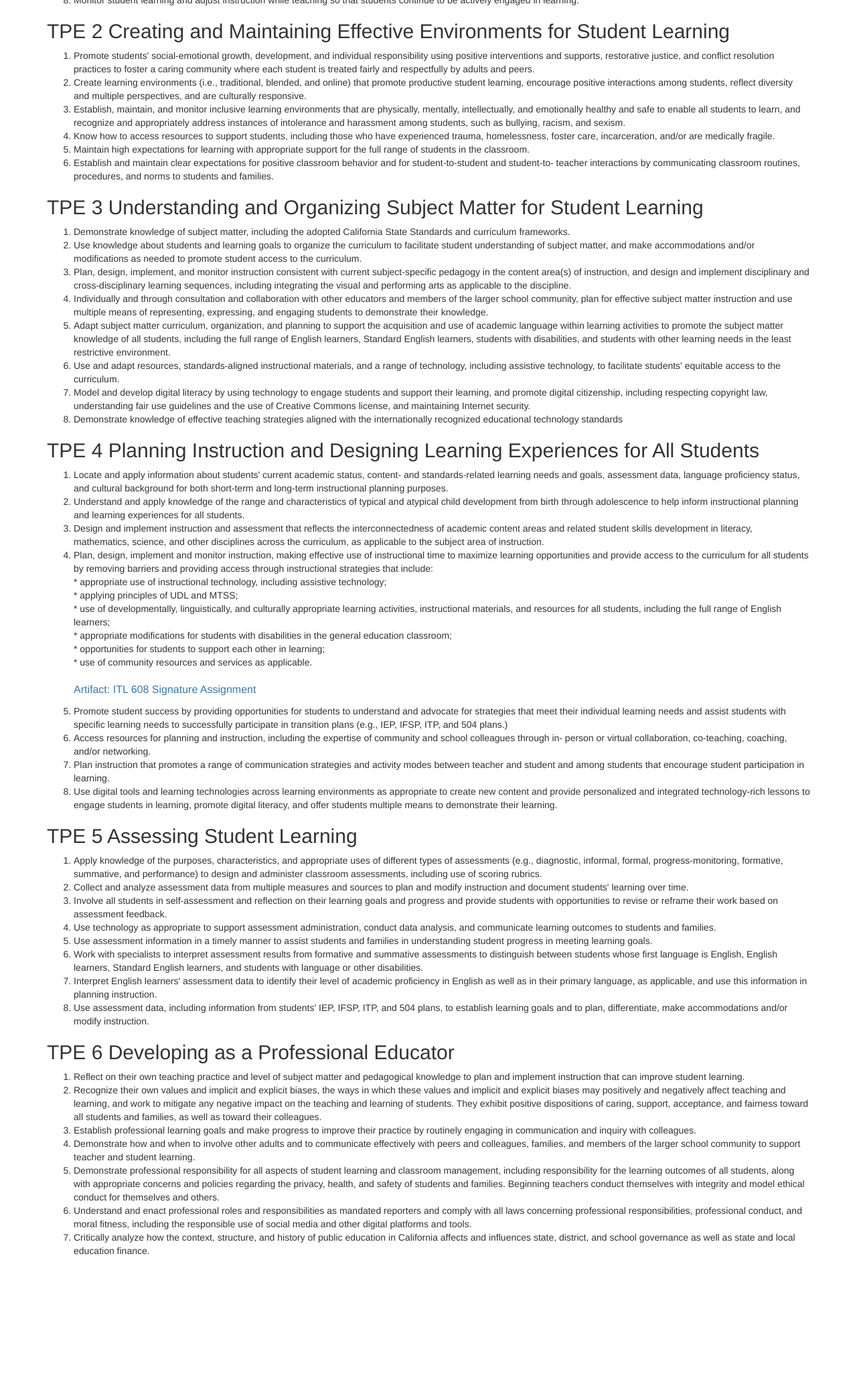
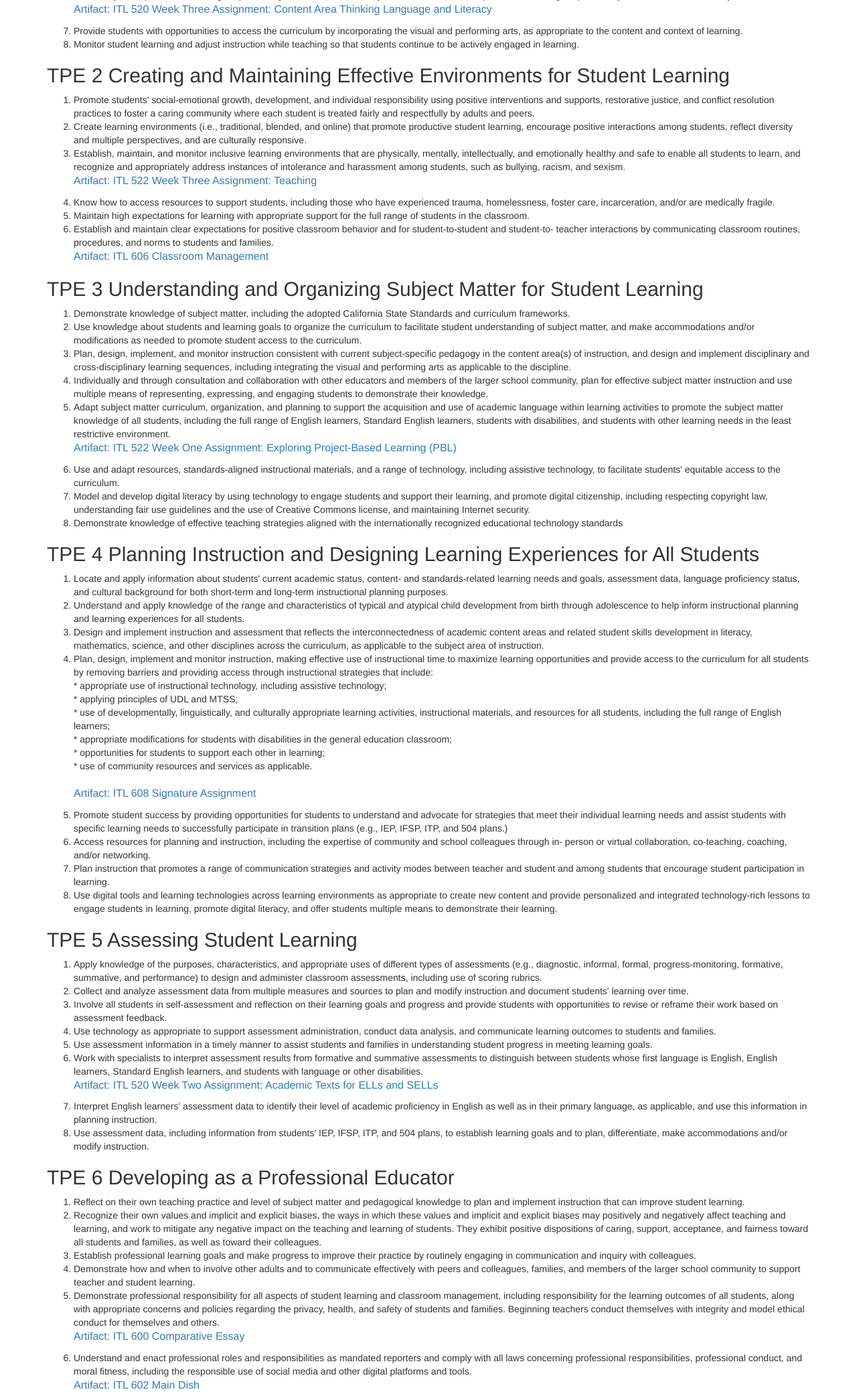
Before and after one commit to CoolConfucius/NationalUniversityShowcase, a plain HTML site: page index.html at #!/tpes in a window 1280 px wide. Shown: the part 556-2644 px from the top of the page at 67% size. Before the commit the page ends 2444 px from the top, so only its background shows below. Drawn offline with nearby package versions, Linux system fonts and the light colour scheme; some packages are replaced by stand-ins of ours.

Commit message:
added artifact anchors to tpes from itls 520 522 and more

```diff
--- a/html/tpes.html
+++ b/html/tpes.html
@@ -4,15 +4,27 @@
     </div>
     <h2>TPE 1 Engaging and Support All Students in Learning</h2>
     <ol>
-      <li>Apply knowledge of students, including their prior experiences, interests, and social-emotional learning needs, as well as their funds of knowledge and cultural, language, and socioeconomic backgrounds, to engage them in learning</li>
+      <!-- 1.1 -->
+      <li>Apply knowledge of students, including their prior experiences, interests, and social-emotional learning needs, as well as their funds of knowledge and cultural, language, and socioeconomic backgrounds, to engage them in learning
+        <br>
+        <p><a ui-sref="itl606signatureassignment">Artifact: ITL 608 Signature Assignment</a></p>
+      </li>
+      <!-- 1.2 -->
       <li>Maintain ongoing communication with students and families, including the use of technology to communicate with and support students and families, and to communicate achievement expectations and student progress</li>
+      <!-- 1.3 -->
       <li>Connect subject matter to real-life contexts and provide active learning experiences to engage student interest, support student motivation, and allow students to extend their learning.</li>
+      <!-- 1.4 -->
       <li>Use a variety of developmentally and ability-appropriate instructional strategies, resources, and assistive technology, including principles of Universal Design of Learning (UDL) and Multi-Tiered System of Supports (MTSS) to support access to the curriculum for a wide range of learners within the general education classroom and environment.
-      <br>
-      <p><a ui-sref="itl608literacylearningplan">Artifact: ITL 608 Literacy Learning Plan</a></p>
+        <br>
+        <p><a ui-sref="itl608literacylearningplan">Artifact: ITL 608 Literacy Learning Plan</a></p>
       </li>
+      <!-- 1.5 -->
       <li>Promote students' critical and creative thinking and analysis through activities that provide opportunities for inquiry, problem solving, responding to and framing meaningful questions, and reflection.</li>
-      <li>Provide a supportive learning environment for students' first and/or second language acquisition by using research- based instructional approaches, including focused English Language Development, Specially Designed Academic Instruction in English (SDAIE), scaffolding across content areas, and structured English immersion, and demonstrate an understanding of the difference among students whose only instructional need is to acquire Standard English proficiency, students who may have an identified disability affecting their ability to acquire Standard English proficiency, and students who may have both a need to acquire Standard English proficiency and an identified disability.</li>
+      <!-- 1.6 -->
+      <li>Provide a supportive learning environment for students' first and/or second language acquisition by using research- based instructional approaches, including focused English Language Development, Specially Designed Academic Instruction in English (SDAIE), scaffolding across content areas, and structured English immersion, and demonstrate an understanding of the difference among students whose only instructional need is to acquire Standard English proficiency, students who may have an identified disability affecting their ability to acquire Standard English proficiency, and students who may have both a need to acquire Standard English proficiency and an identified disability.
+        <br>
+        <p><a ui-sref="itl520contentareathinking">Artifact: ITL 520 Week Three Assignment: Content Area Thinking Language and Literacy</a></p>
+      </li>
       <li>Provide students with opportunities to access the curriculum by incorporating the visual and performing arts, as appropriate to the content and context of learning.</li>
       <li>Monitor student learning and adjust instruction while teaching so that students continue to be actively engaged in learning.</li>
     </ol>
@@ -21,19 +33,35 @@
     <ol>
       <li>Promote students' social-emotional growth, development, and individual responsibility using positive interventions and supports, restorative justice, and conflict resolution practices to foster a caring community where each student is treated fairly and respectfully by adults and peers.</li>
       <li>Create learning environments (i.e., traditional, blended, and online) that promote productive student learning, encourage positive interactions among students, reflect diversity and multiple perspectives, and are culturally responsive.</li>
-      <li>Establish, maintain, and monitor inclusive learning environments that are physically, mentally, intellectually, and emotionally healthy and safe to enable all students to learn, and recognize and appropriately address instances of intolerance and harassment among students, such as bullying, racism, and sexism.</li>
+      <!-- 2.3 -->
+      <li>Establish, maintain, and monitor inclusive learning environments that are physically, mentally, intellectually, and emotionally healthy and safe to enable all students to learn, and recognize and appropriately address instances of intolerance and harassment among students, such as bullying, racism, and sexism.
+        <br>
+        <p><a ui-sref="itl522teaching">Artifact: ITL 522 Week Three Assignment: Teaching</a></p>
+      </li>
+      <!-- 2.4 -->
       <li>Know how to access resources to support students, including those who have experienced trauma, homelessness, foster care, incarceration, and/or are medically fragile.</li>
+      <!-- 2.5 -->
       <li>Maintain high expectations for learning with appropriate support for the full range of students in the classroom.</li>
-      <li>Establish and maintain clear expectations for positive classroom behavior and for student-to-student and student-to- teacher interactions by communicating classroom routines, procedures, and norms to students and families.</li>
+      <!-- 2.6 -->
+      <li>Establish and maintain clear expectations for positive classroom behavior and for student-to-student and student-to- teacher interactions by communicating classroom routines, procedures, and norms to students and families.
+        <p><a ui-sref="itl606classroommanagement">Artifact: ITL 606 Classroom Management</a></p>
+      </li>
     </ol>
 
     <h2>TPE 3 Understanding and Organizing Subject Matter for Student Learning</h2>
     <ol>
+      <!-- 3.1 -->
       <li>Demonstrate knowledge of subject matter, including the adopted California State Standards and curriculum frameworks.</li>
+      <!-- 3.2 -->
       <li>Use knowledge about students and learning goals to organize the curriculum to facilitate student understanding of subject matter, and make accommodations and/or modifications as needed to promote student access to the curriculum.</li>
+      <!-- 3.3 -->
       <li>Plan, design, implement, and monitor instruction consistent with current subject-specific pedagogy in the content area(s) of instruction, and design and implement disciplinary and cross-disciplinary learning sequences, including integrating the visual and performing arts as applicable to the discipline.</li>
+      <!-- 3.4 -->
       <li>Individually and through consultation and collaboration with other educators and members of the larger school community, plan for effective subject matter instruction and use multiple means of representing, expressing, and engaging students to demonstrate their knowledge.</li>
-      <li>Adapt subject matter curriculum, organization, and planning to support the acquisition and use of academic language within learning activities to promote the subject matter knowledge of all students, including the full range of English learners, Standard English learners, students with disabilities, and students with other learning needs in the least restrictive environment.</li>
+      <!-- 3.5 -->
+      <li>Adapt subject matter curriculum, organization, and planning to support the acquisition and use of academic language within learning activities to promote the subject matter knowledge of all students, including the full range of English learners, Standard English learners, students with disabilities, and students with other learning needs in the least restrictive environment.
+        <p><a ui-sref="itl522pbl">Artifact: ITL 522 Week One Assignment: Exploring Project-Based Learning (PBL)</a></p>
+      </li>
       <li>Use and adapt resources, standards-aligned instructional materials, and a range of technology, including assistive technology, to facilitate students' equitable access to the curriculum.</li>
       <li>Model and develop digital literacy by using technology to engage students and support their learning, and promote digital citizenship, including respecting copyright law, understanding fair use guidelines and the use of Creative Commons license, and maintaining Internet security.</li>
       <li>Demonstrate knowledge of effective teaching strategies aligned with the internationally recognized educational technology standards</li>
@@ -63,23 +91,45 @@
     </ol>
     <h2>TPE 5 Assessing Student Learning</h2>
     <ol>
+      <!-- 5.1 -->
       <li>Apply knowledge of the purposes, characteristics, and appropriate uses of different types of assessments (e.g., diagnostic, informal, formal, progress-monitoring, formative, summative, and performance) to design and administer classroom assessments, including use of scoring rubrics.</li>
+      <!-- 5.2 -->
       <li>Collect and analyze assessment data from multiple measures and sources to plan and modify instruction and document students' learning over time.</li>
+      <!-- 5.3 -->
       <li>Involve all students in self-assessment and reflection on their learning goals and progress and provide students with opportunities to revise or reframe their work based on assessment feedback.</li>
+      <!-- 5.4 -->
       <li>Use technology as appropriate to support assessment administration, conduct data analysis, and communicate learning outcomes to students and families.</li>
+      <!-- 5.5 -->
       <li>Use assessment information in a timely manner to assist students and families in understanding student progress in meeting learning goals.</li>
-      <li>Work with specialists to interpret assessment results from formative and summative assessments to distinguish between students whose first language is English, English learners, Standard English learners, and students with language or other disabilities.</li>
+      <!-- 5.6 -->
+      <li>Work with specialists to interpret assessment results from formative and summative assessments to distinguish between students whose first language is English, English learners, Standard English learners, and students with language or other disabilities.
+        <br>
+        <p><a ui-sref="itl520academictexts">Artifact: ITL 520 Week Two Assignment: Academic Texts for ELLs and SELLs</a></p>
+      </li>
       <li>Interpret English learners' assessment data to identify their level of academic proficiency in English as well as in their primary language, as applicable, and use this information in planning instruction.</li>
       <li>Use assessment data, including information from students' IEP, IFSP, ITP, and 504 plans, to establish learning goals and to plan, differentiate, make accommodations and/or modify instruction.</li>
     </ol>
     <h2>TPE 6 Developing as a Professional Educator</h2>
     <ol>
+      <!-- 6.1 -->
       <li>Reflect on their own teaching practice and level of subject matter and pedagogical knowledge to plan and implement instruction that can improve student learning.</li>
+      <!-- 6.2 -->
       <li>Recognize their own values and implicit and explicit biases, the ways in which these values and implicit and explicit biases may positively and negatively affect teaching and learning, and work to mitigate any negative impact on the teaching and learning of students.  They exhibit positive dispositions of caring, support, acceptance, and fairness toward all students and families, as well as toward their colleagues.</li>
+      <!-- 6.3 -->
       <li>Establish professional learning goals and make progress to improve their practice by routinely engaging in communication and inquiry with colleagues.</li>
+      <!-- 6.4 -->
       <li>Demonstrate how and when to involve other adults and to communicate effectively with peers and colleagues, families, and members of the larger school community to support teacher and student learning.</li>
-      <li>Demonstrate professional responsibility for all aspects of student learning and classroom management, including responsibility for the learning outcomes of all students, along with appropriate concerns and policies regarding the privacy, health, and safety of students and families.  Beginning teachers conduct themselves with integrity and model ethical conduct for themselves and others.</li>
-      <li>Understand and enact professional roles and responsibilities as mandated reporters and comply with all laws concerning professional responsibilities, professional conduct, and moral fitness, including the responsible use of social media and other digital platforms and tools.</li>
+      <!-- 6.5 -->
+      <li>Demonstrate professional responsibility for all aspects of student learning and classroom management, including responsibility for the learning outcomes of all students, along with appropriate concerns and policies regarding the privacy, health, and safety of students and families.  Beginning teachers conduct themselves with integrity and model ethical conduct for themselves and others.
+        <br>
+        <p><a ui-sref="itl600comparativeessay">Artifact: ITL 600 Comparative Essay</a></p>
+      </li>
+      <!-- 6.6 -->
+      <li>Understand and enact professional roles and responsibilities as mandated reporters and comply with all laws concerning professional responsibilities, professional conduct, and moral fitness, including the responsible use of social media and other digital platforms and tools.
+        <br>
+        <p><a ui-sref="itl602maindish">Artifact: ITL 602 Main Dish</a></p>
+      </li>
+      <!-- 6.7 -->
       <li>Critically analyze how the context, structure, and history of public education in California affects and influences state, district, and school governance as well as state and local education finance.</li>
     </ol>
 
```
